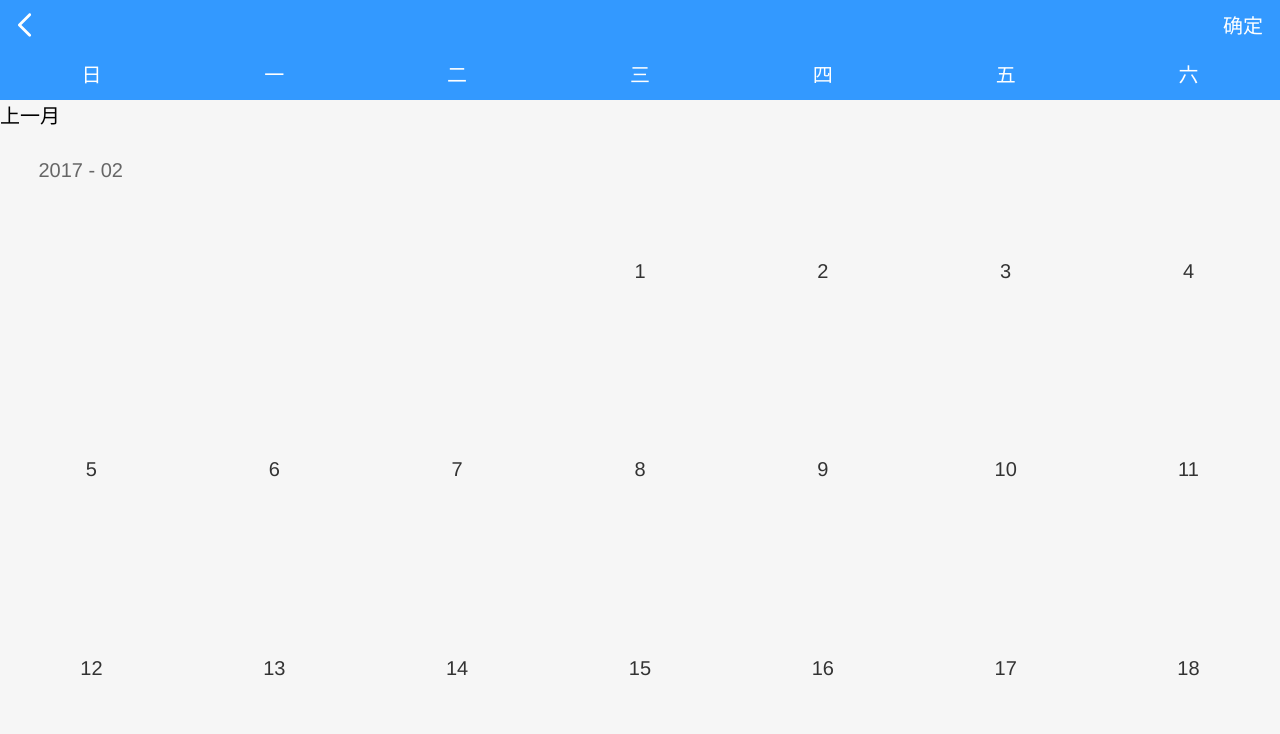
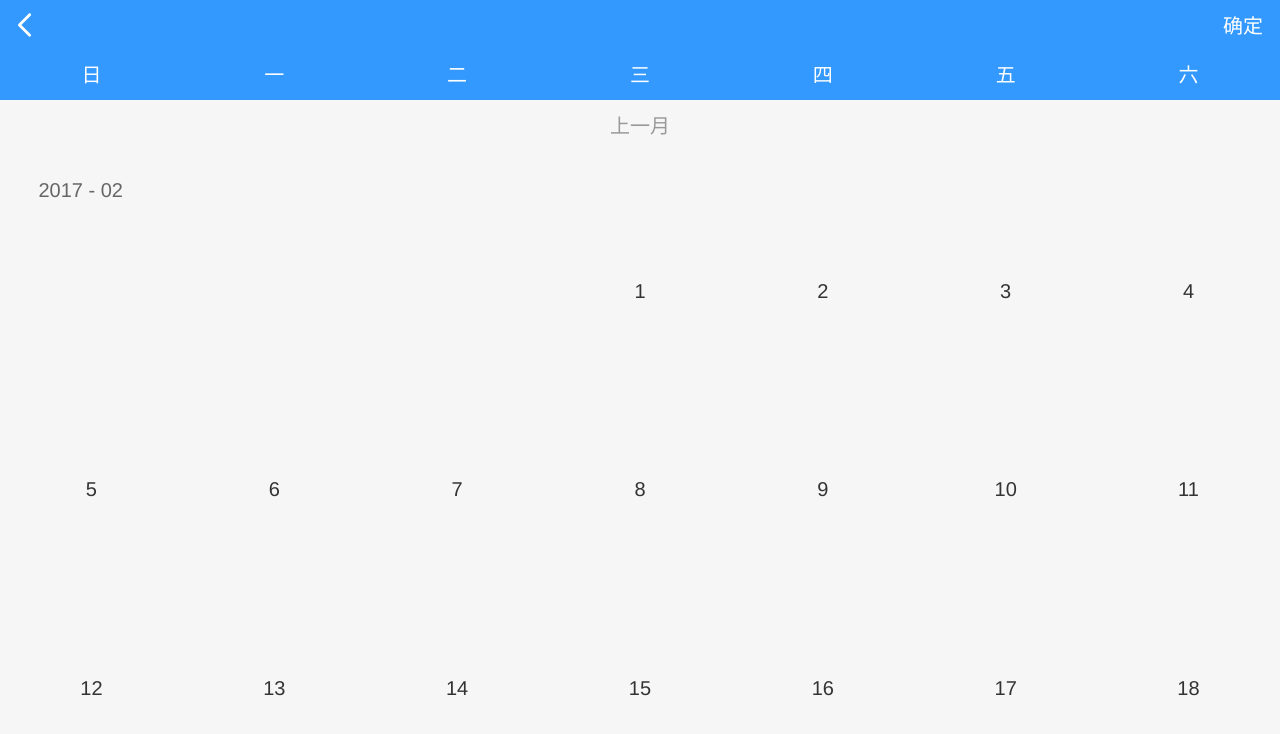
Before and after one commit to ilshavoh/vue-m-daterange, a Vue app: page / in a window 1280 px wide. Shown: the top 734 px of the page. Built offline with nearby package versions, Linux system fonts and the light colour scheme.

Commit message:
fix style

```diff
--- a/src/components/date.vue
+++ b/src/components/date.vue
@@ -16,14 +16,14 @@
 			</div>
 
 			<div class="date-calendar-body">
-				<p @click="addLastMonth">上一月</p>
+				<p @click="addLastMonth" class="btn-month">上一月</p>
 				<div v-for="(item, i1) in render">
 					<p class="name">{{ item.name }}</p>
 					<div class="data">
 						<p v-for="(item, i2) in item.data" :class="[ item.status ]" @click="click(item, i1, i2)">{{ item.date }}</p>
 					</div>
 				</div>
-				<p @click="addNextMonth">下一月</p>
+				<p @click="addNextMonth" class="btn-month">下一月</p>
 			</div>
 
 		</div>
@@ -490,6 +490,13 @@ export default {
 					}
 				}
 			}
+
+			.btn-month{
+				padding: 1rem 0;
+
+				color: #999;
+				text-align: center;
+			}
 		}
 	}
 }
```
